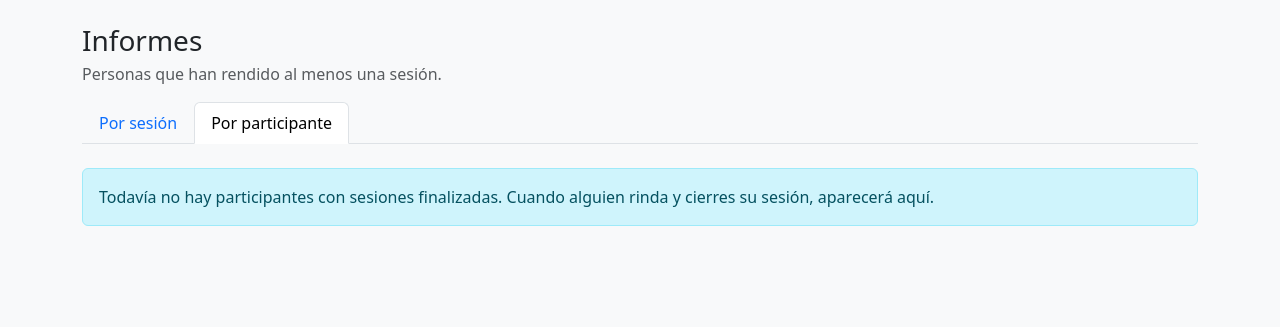
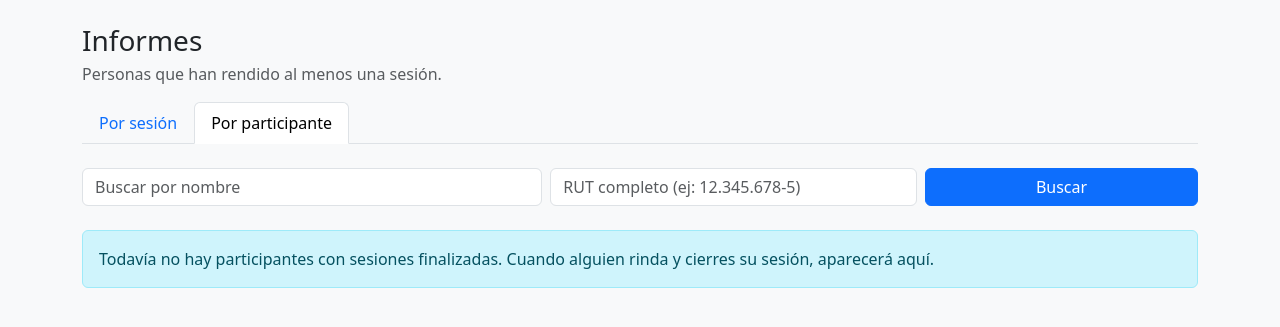
Before and after one commit to rm-2526/fuenti, a Flask app: page /evaluaciones/participantes in a window 1280 px wide. Shown: the part 56-383 px from the top of the page. Run offline with Flask 3, Linux system fonts and the light colour scheme; a user stored in the database is signed in; tables that the repository leaves empty hold one stand-in row (values such as "Sample post").

Commit message:
feat: buscador por nombre y RUT en Informes por participante

```diff
--- a/app/evaluaciones/routes.py
+++ b/app/evaluaciones/routes.py
@@ -6,6 +6,7 @@ from dataclasses import asdict
 from flask import (
     Response,
     abort,
+    current_app,
     flash,
     jsonify,
     redirect,
@@ -30,6 +31,7 @@ from app.utils.reporte import (
     filas_informe_sesion,
 )
 from app.models import ahora_utc
+from app.utils.rut import hash_rut, validar_rut
 
 
 # Maximo de reintentos para generar un codigo de sesion unico.
@@ -96,12 +98,18 @@ def informes_por_participante():
     """Vista 'Por participante' de Informes: lista de personas que han rendido
     (finalizado) al menos una sesión en evaluaciones de este facilitador.
 
-    Cada persona aparece una sola vez (agrupada por hash) y enlaza a su
-    historial longitudinal. Solo se cuentan sesiones cerradas con resultado:
-    alguien que ingresó pero nunca finalizó no aparece acá (su estado se ve en
-    la vista por sesión).
+    Acepta dos filtros opcionales por query string:
+      - ?nombre=<texto>  : coincidencia parcial, sin distinguir mayúsculas.
+      - ?rut=<rut>       : RUT completo; se valida, se hashea y se busca el
+                           hash exacto. No hay búsqueda parcial por RUT porque
+                           el RUT no se almacena, solo su hash.
+    Los dos filtros se pueden combinar. Si el RUT es inválido, se avisa y no
+    se aplica ese filtro.
     """
-    participantes = (
+    nombre_q = request.args.get("nombre", "").strip()
+    rut_q = request.args.get("rut", "").strip()
+
+    consulta = (
         db.session.query(Participante)
         .join(Sesion, Participante.sesion_id == Sesion.id)
         .join(Evaluacion, Sesion.evaluacion_id == Evaluacion.id)
@@ -110,12 +118,36 @@ def informes_por_participante():
             Evaluacion.facilitador_id == current_user.id,
             Sesion.estado == "cerrada",
         )
-        .all()
     )
+
+    # Filtro por nombre: parcial, insensible a mayúsculas.
+    if nombre_q:
+        consulta = consulta.filter(Participante.nombre.ilike(f"%{nombre_q}%"))
+
+    # Filtro por RUT: exacto vía hash. Mismo pepper y misma función que el
+    # ingreso, así el hash calculado acá coincide con el guardado.
+    rut_invalido = False
+    if rut_q:
+        if validar_rut(rut_q):
+            salt = current_app.config["RUT_SALT"]
+            hash_buscado = hash_rut(rut_q, salt)
+            consulta = consulta.filter(
+                Participante.identificador_hash == hash_buscado
+            )
+        else:
+            rut_invalido = True
+
+    participantes = consulta.all()
     personas = agrupar_personas(participantes)
+
+    if rut_invalido:
+        flash("El RUT ingresado no es válido. Se ignoró ese filtro.", "warning")
+
     return render_template(
         "evaluaciones/informes_participantes.html",
         personas=personas,
+        nombre_q=nombre_q,
+        rut_q=rut_q,
     )
 
 
--- a/app/templates/evaluaciones/informes_participantes.html
+++ b/app/templates/evaluaciones/informes_participantes.html
@@ -14,6 +14,23 @@
     <a class="nav-link active" href="{{ url_for('evaluaciones.informes_por_participante') }}">Por participante</a>
   </li>
 </ul>
+
+<form method="get" action="{{ url_for('evaluaciones.informes_por_participante') }}" class="row g-2 mb-4">
+  <div class="col-sm-5">
+    <input type="text" name="nombre" class="form-control" placeholder="Buscar por nombre"
+           value="{{ nombre_q or '' }}">
+  </div>
+  <div class="col-sm-4">
+    <input type="text" name="rut" class="form-control" placeholder="RUT completo (ej: 12.345.678-5)"
+           value="{{ rut_q or '' }}">
+  </div>
+  <div class="col-sm-3 d-flex gap-2">
+    <button type="submit" class="btn btn-primary flex-grow-1">Buscar</button>
+    {% if nombre_q or rut_q %}
+      <a href="{{ url_for('evaluaciones.informes_por_participante') }}" class="btn btn-outline-secondary">Limpiar</a>
+    {% endif %}
+  </div>
+</form>
 
 {% if personas %}
   <div class="table-responsive">
@@ -43,7 +60,11 @@
   </div>
 {% else %}
   <div class="alert alert-info">
-    Todavía no hay participantes con sesiones finalizadas. Cuando alguien rinda y cierres su sesión, aparecerá aquí.
+    {% if nombre_q or rut_q %}
+      No se encontraron participantes con esos criterios de búsqueda.
+    {% else %}
+      Todavía no hay participantes con sesiones finalizadas. Cuando alguien rinda y cierres su sesión, aparecerá aquí.
+    {% endif %}
   </div>
 {% endif %}
 {% endblock %}
```
